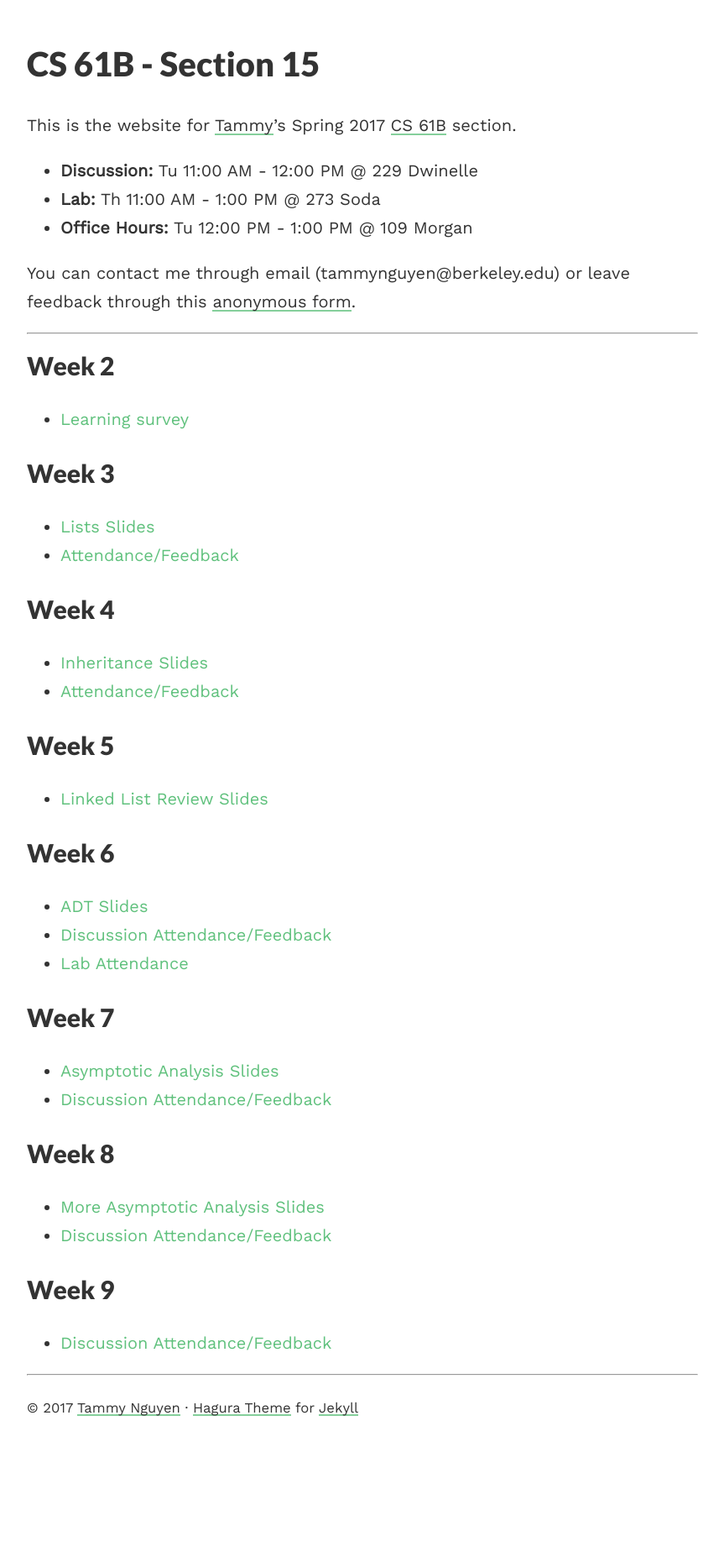
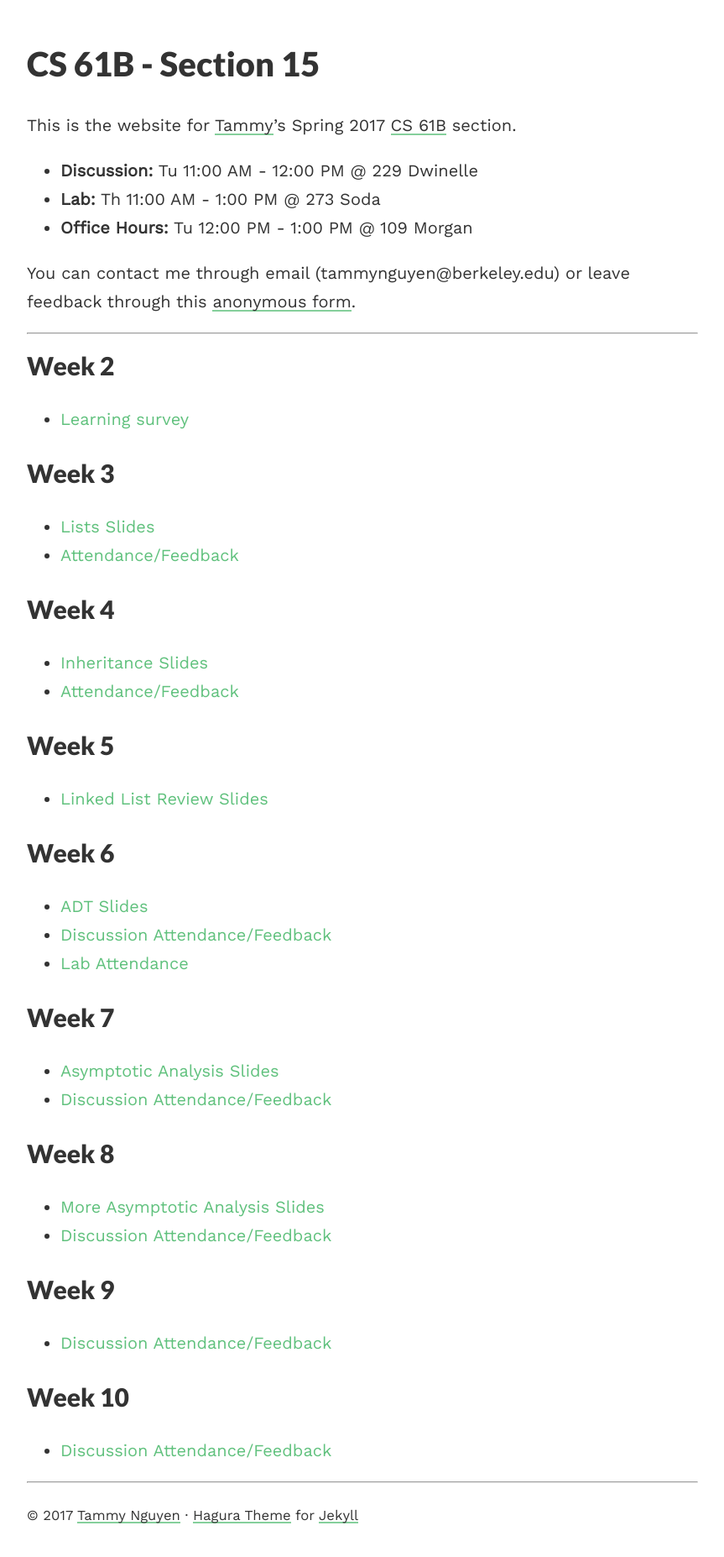
Before and after one commit to tammydonguyen/cs61b, a Jekyll site: the page built from index.md, in a window 1280 px wide. Shown: the whole page at 84% size, without its empty margins (208-1071 px from the left). Built offline with Jekyll 4.4.1, drawn with Linux system fonts in a browser that asks for light colours; before the commit the page ends 1726 px from its top, so only the background shows below that.

Commit message:
week 10 attendance

```diff
--- a/index.md
+++ b/index.md
@@ -46,6 +46,9 @@
 ## Week 9
 - [Discussion Attendance/Feedback][disc9-attendance]
 
+## Week 10
+- [Discussion Attendance/Feedback][disc10-attendance]
+
 [survey]: https://docs.google.com/a/berkeley.edu/forms/d/e/1FAIpQLSfV2NCmBuvC9VmNfzEQA-Ct-a-f0ZKemdyto7dy6SrcvTamDQ/viewform
 
 [lists]: https://docs.google.com/a/berkeley.edu/presentation/d/19LYmDUeU9UbLqNZotIQWL81flsJd9ku3PZsFr7-zcKA/edit?usp=sharing
@@ -61,6 +64,7 @@
 [disc7-attendance]: https://docs.google.com/a/berkeley.edu/forms/d/e/1FAIpQLSfyqhzKwG_2S76HHFLsO0YbyOjBOrpM47cNLEImAUDALTfU8A/viewform
 [disc8-attendance]: https://docs.google.com/a/berkeley.edu/forms/d/e/1FAIpQLSfrbfTVCDWJtPfajGL9TvMPAwyDCRJuCXv-E5Mw3-_iLdMYrg/viewform
 [disc9-attendance]: https://docs.google.com/a/berkeley.edu/forms/d/e/1FAIpQLSfJMAHF-X6fL2f9xYikz5kgo9GjX6zUTM89fmym_p7n-UV4uw/viewform?usp=sf_link
+[disc10-attendance]: https://docs.google.com/a/berkeley.edu/forms/d/e/1FAIpQLSdVYC92S1HCfMVFiDETxCd8tqPr5NYuGBtsTWRGvj4-o9yw-A/viewform?usp=sf_link
 
 [lab6-attendance]: https://docs.google.com/a/berkeley.edu/forms/d/e/1FAIpQLSfwaBM5mfl_3fH-YEwy6_S52v6IdOTeRjQx6Ud_i5tkpwSCqA/viewform
 
```
